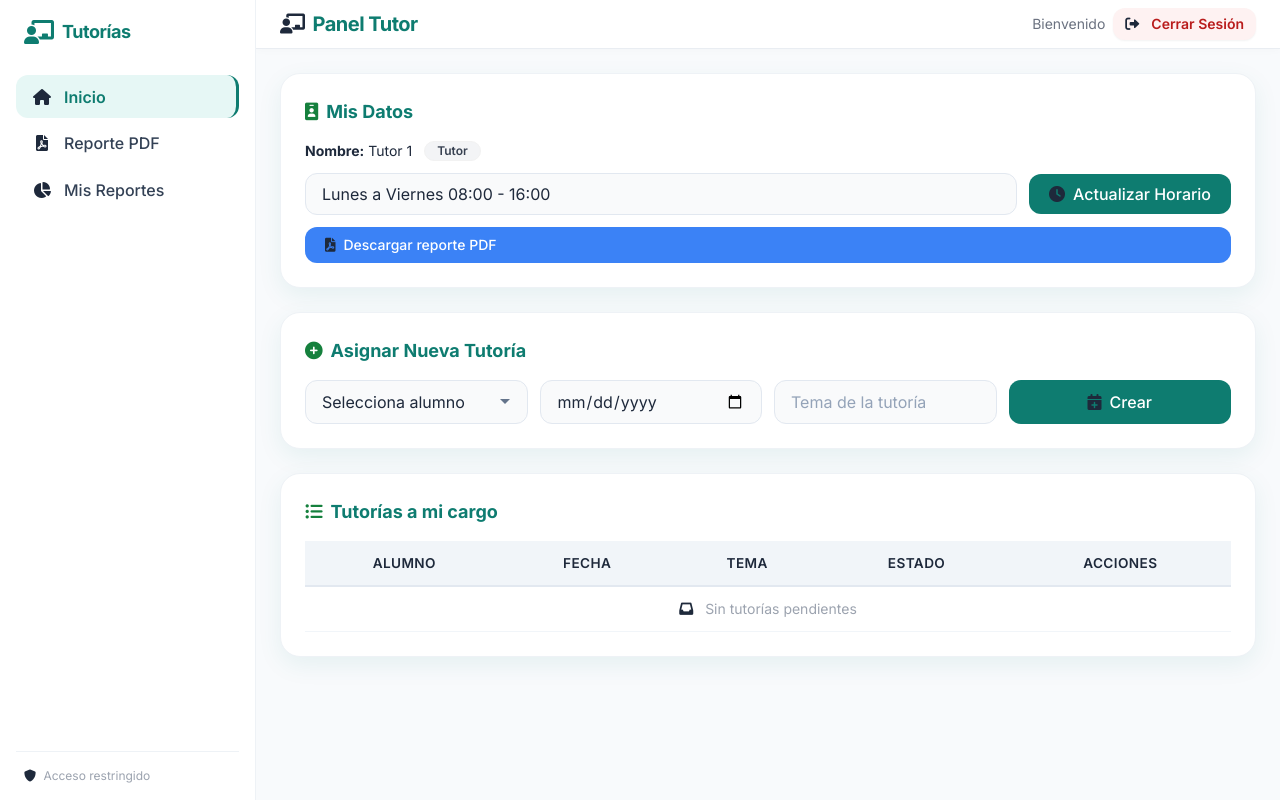
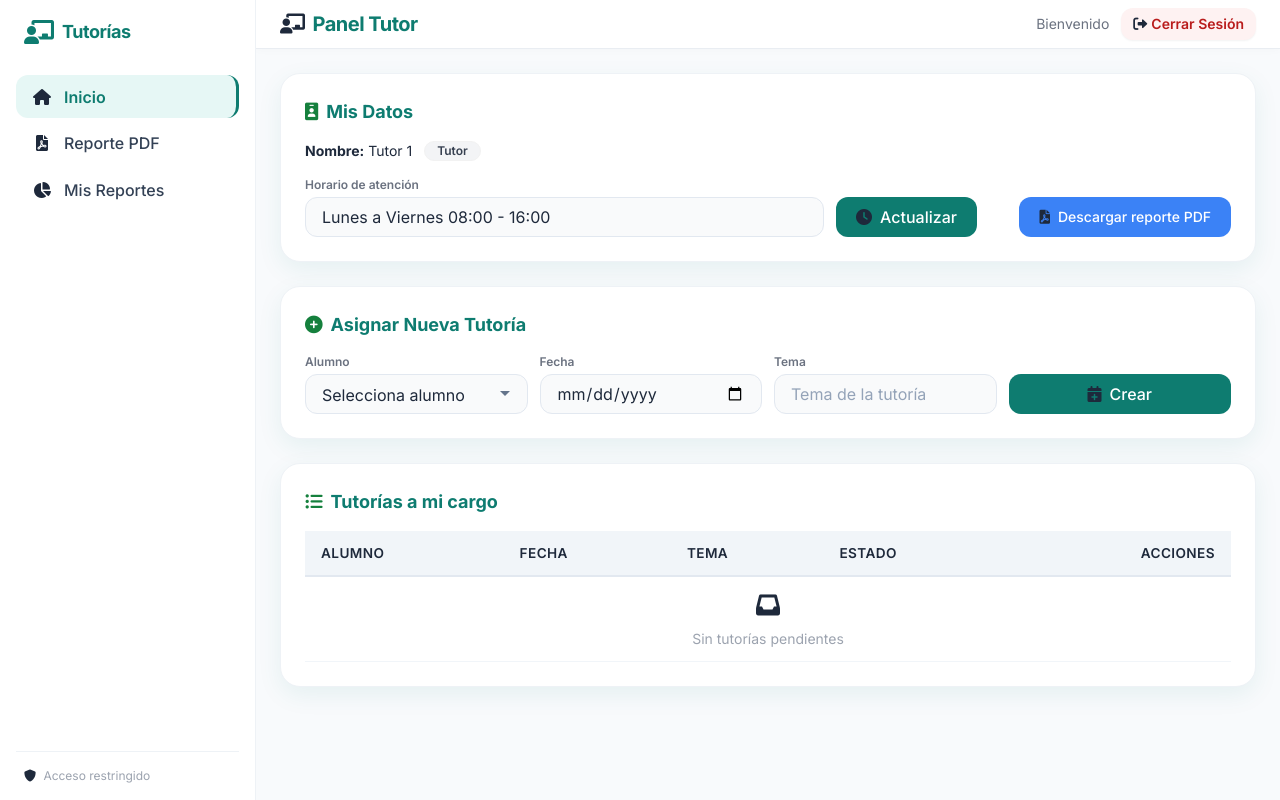
Before and after one commit to Ing-Segundo/sistema_tutorias, a Flask app: template templates/tutor.html in a window 1280 px wide. Run offline with Flask 3, Linux system fonts and the light colour scheme; the template is opened without the code that fills it: values that come from a table or form of the project are taken from there, others are empty; data comes from the database, SQL or seed files in the repository; some libraries are stand-ins or nearby versions.

Commit message:
Update tutor.html

```diff
--- a/templates/tutor.html
+++ b/templates/tutor.html
@@ -12,7 +12,6 @@
     <!-- Google Fonts: Inter -->
     <link href="https://fonts.googleapis.com/css2?family=Inter:opsz,wght@14..32,300;14..32,400;14..32,500;14..32,600;14..32,700&display=swap" rel="stylesheet" />
     <style>
-        /* Variables y estilos base (heredados del coordinador) */
         :root {
             --verde-ut: #0E7C70;
             --verde-sec: #15803D;
@@ -110,36 +109,44 @@
             background: var(--verde-suave);
             color: var(--verde-ut);
             border-radius: 2rem;
-            padding: 0.25rem 1rem;
+            padding: 0.25rem 0.75rem;
             font-weight: 500;
             font-size: 0.75rem;
+            display: inline-flex;
+            align-items: center;
         }
         .badge-warning-light {
             background: #FFFBEB;
             color: #B45309;
             border-radius: 2rem;
-            padding: 0.25rem 1rem;
+            padding: 0.25rem 0.75rem;
             font-weight: 500;
             font-size: 0.75rem;
+            display: inline-flex;
+            align-items: center;
         }
         .badge-info-light {
             background: #EFF6FF;
             color: #1D4ED8;
             border-radius: 2rem;
-            padding: 0.25rem 1rem;
+            padding: 0.25rem 0.75rem;
             font-weight: 500;
             font-size: 0.75rem;
+            display: inline-flex;
+            align-items: center;
         }
         .badge-secondary-light {
             background: #f1f5f9;
             color: #475569;
             border-radius: 2rem;
-            padding: 0.25rem 1rem;
+            padding: 0.25rem 0.75rem;
             font-weight: 500;
             font-size: 0.75rem;
+            display: inline-flex;
+            align-items: center;
         }
 
-        /* Inputs y selects mejorados */
+        /* Inputs y selects */
         .input-modern {
             background: #f9fafb;
             border: 1px solid #e2e8f0;
@@ -147,6 +154,7 @@
             padding: 0.5rem 1rem;
             transition: all 0.2s ease;
             width: 100%;
+            height: 2.5rem;
         }
         .input-modern:focus {
             border-color: var(--verde-ut);
@@ -169,6 +177,7 @@
             background-position: right 1rem center;
             transition: all 0.2s ease;
             width: 100%;
+            height: 2.5rem;
         }
         .select-modern:focus {
             border-color: var(--verde-ut);
@@ -180,7 +189,6 @@
         /* Tabla */
         .table-modern thead {
             background: #f1f5f9;
-            border-radius: 0.75rem 0.75rem 0 0;
         }
         .table-modern thead th {
             font-weight: 600;
@@ -228,7 +236,6 @@
             border-right: 3px solid var(--verde-ut);
         }
 
-        /* Botón toggle menú */
         .drawer-toggle-label {
             cursor: pointer;
             font-size: 1.25rem;
@@ -240,12 +247,10 @@
             background: #f1f5f9;
         }
 
-        /* Ajustes responsivos */
         @media (max-width: 768px) {
             .card-modern { padding: 1rem; }
         }
 
-        /* Scroll suave */
         html { scroll-behavior: smooth; }
     </style>
 </head>
@@ -260,17 +265,17 @@
         <!-- BARRA SUPERIOR -->
         <header class="navbar-custom flex items-center justify-between">
             <div class="flex items-center gap-3">
-                <label for="menu-drawer" class="drawer-toggle-label lg:hidden">
+                <label for="menu-drawer" class="drawer-toggle-label lg:hidden" aria-label="Abrir menú">
                     <i class="fas fa-bars text-[#0E7C70]"></i>
                 </label>
                 <span class="text-xl font-bold text-[#0E7C70] tracking-tight">
                     <i class="fas fa-chalkboard-teacher mr-2"></i>Panel Tutor
                 </span>
             </div>
-            <div class="flex items-center gap-2">
+            <div class="flex items-center gap-3">
                 <span class="text-sm text-gray-500 hidden sm:inline">Bienvenido</span>
-                <a href="{{ url_for('salir') }}" class="btn btn-sm bg-red-50 text-red-700 border-0 hover:bg-red-100 rounded-xl transition">
-                    <i class="fas fa-sign-out-alt mr-1"></i> Cerrar Sesión
+                <a href="{{ url_for('salir') }}" class="btn btn-sm bg-red-50 text-red-700 border-0 hover:bg-red-100 rounded-xl transition flex items-center gap-1">
+                    <i class="fas fa-sign-out-alt"></i> Cerrar Sesión
                 </a>
             </div>
         </header>
@@ -283,7 +288,7 @@
                 {% if m %}
                     <div class="alert alert-{{ m[0][0] }} mb-4 rounded-xl shadow-sm border-0">
                         <i class="fas fa-{{ 'check-circle' if m[0][0] == 'success' else 'exclamation-triangle' }} mr-2"></i>
-                        {{ m[0][1] }}
+                        <span>{{ m[0][1] }}</span>
                     </div>
                 {% endif %}
             {% endwith %}
@@ -293,23 +298,27 @@
                 <h3 class="section-title mb-4">
                     <i class="fas fa-id-badge"></i> Mis Datos
                 </h3>
-                <div class="flex flex-col md:flex-row md:items-center gap-3 mb-3">
+                <div class="flex flex-wrap items-center gap-3 mb-4">
                     <p class="text-sm"><strong>Nombre:</strong> {{ tutor.usuario.nombre_completo }}</p>
                     <span class="badge bg-gray-100 text-gray-700 px-3 py-1 rounded-full text-xs font-semibold">Tutor</span>
                 </div>
-                <form method="POST" action="{{ url_for('actualizar_horario') }}" class="flex flex-wrap items-center gap-3 mb-3">
-                    <div class="flex-1 min-w-[150px]">
-                        <label for="horario" class="sr-only">Horario de atención</label>
+
+                <div class="flex flex-col md:flex-row md:items-end justify-between gap-4">
+                    <form method="POST" action="{{ url_for('actualizar_horario') }}" class="flex flex-col sm:flex-row items-stretch sm:items-center gap-3 flex-1 max-w-2xl">
+                        <div class="flex-1">
+                            <label for="horario" class="block text-xs font-semibold text-gray-500 mb-1">Horario de atención</label>
                             <input type="text" name="horario" id="horario" class="input-modern" value="{{ tutor.horario }}" placeholder="Ej. Lunes a Viernes 10:00-14:00" required />
                         </div>
-                    <button class="btn-primary-ut flex items-center gap-2">
-                        <i class="fas fa-clock"></i> Actualizar Horario
+                        <button type="submit" class="btn-primary-ut h-10 flex items-center justify-center gap-2 self-end">
+                            <i class="fas fa-clock"></i> Actualizar
                         </button>
                     </form>
+
                     <div>
-                    <a href="{{ url_for('reporte_tutor_pdf') }}" class="btn-info-ut flex items-center gap-2 text-sm">
+                        <a href="{{ url_for('reporte_tutor_pdf') }}" class="btn-info-ut h-10 inline-flex items-center gap-2 text-sm justify-center w-full sm:w-auto">
                             <i class="fas fa-file-pdf"></i> Descargar reporte PDF
                         </a>
+                    </div>
                 </div>
             </section>
 
@@ -318,40 +327,50 @@
                 <h3 class="section-title mb-4">
                     <i class="fas fa-plus-circle"></i> Asignar Nueva Tutoría
                 </h3>
-                <form method="POST" action="{{ url_for('crear_tutoria') }}" class="grid grid-cols-1 sm:grid-cols-2 lg:grid-cols-4 gap-3">
+                <form method="POST" action="{{ url_for('crear_tutoria') }}" class="grid grid-cols-1 sm:grid-cols-2 lg:grid-cols-4 gap-3 items-end">
+                    <div>
+                        <label class="block text-xs font-semibold text-gray-500 mb-1">Alumno</label>
                         <select name="id_alumno" class="select-modern" required>
                             <option value="">Selecciona alumno</option>
                             {% for a in alumnos %}
                                 <option value="{{ a.id }}">{{ a.usuario.nombre_completo }}</option>
                             {% endfor %}
                         </select>
+                    </div>
+                    <div>
+                        <label class="block text-xs font-semibold text-gray-500 mb-1">Fecha</label>
                         <input type="date" name="fecha" class="input-modern" required />
+                    </div>
+                    <div>
+                        <label class="block text-xs font-semibold text-gray-500 mb-1">Tema</label>
                         <input type="text" name="tema" class="input-modern" placeholder="Tema de la tutoría" required />
-                    <button class="btn-primary-ut flex items-center justify-center gap-2">
+                    </div>
+                    <button type="submit" class="btn-primary-ut h-10 flex items-center justify-center gap-2">
                         <i class="fas fa-calendar-plus"></i> Crear
                     </button>
                 </form>
             </section>
 
             <!-- TUTORÍAS A CARGO -->
-            <section class="card-modern p-5 md:p-6 overflow-x-auto">
+            <section class="card-modern p-5 md:p-6 overflow-hidden">
                 <h3 class="section-title mb-4">
                     <i class="fas fa-list-ul"></i> Tutorías a mi cargo
                 </h3>
-                <table class="table-modern w-full text-sm">
+                <div class="overflow-x-auto">
+                    <table class="table-modern w-full text-sm text-left">
                         <thead>
                             <tr>
                                 <th>Alumno</th>
                                 <th>Fecha</th>
                                 <th>Tema</th>
                                 <th>Estado</th>
-                            <th>Acciones</th>
+                                <th class="text-right">Acciones</th>
                             </tr>
                         </thead>
                         <tbody>
                             {% for t in tutorias %}
                             <tr>
-                            <td>{{ t.alumno.usuario.nombre_completo }}</td>
+                                <td class="font-medium">{{ t.alumno.usuario.nombre_completo }}</td>
                                 <td class="whitespace-nowrap">{{ t.fecha.strftime('%d/%m/%Y') }}</td>
                                 <td>{{ t.tema }}</td>
                                 <td>
@@ -366,31 +385,30 @@
                                     {% endif %}
                                 </td>
                                 <td>
-                                <div class="flex flex-wrap items-center gap-1">
+                                    <div class="flex items-center justify-end gap-1.5">
                                         {% if t.estado == 'Solicitada' %}
-                                        <a href="{{ url_for('aceptar_tutoria', id=t.id) }}" class="btn btn-ghost btn-xs text-green-600 hover:bg-green-50 border border-green-200 rounded-xl">
+                                            <a href="{{ url_for('aceptar_tutoria', id=t.id) }}" class="btn btn-ghost btn-xs text-green-600 hover:bg-green-50 border border-green-200 rounded-lg">
                                                 <i class="fas fa-check"></i> Aceptar
                                             </a>
-                                        <a href="{{ url_for('form_editar_tutoria', id=t.id) }}" class="btn btn-ghost btn-xs text-[#0E7C70] hover:bg-[#E6F7F5] border border-[#CCEBE8] rounded-xl">
+                                            <a href="{{ url_for('form_editar_tutoria', id=t.id) }}" class="btn btn-ghost btn-xs text-[#0E7C70] hover:bg-[#E6F7F5] border border-[#CCEBE8] rounded-lg" title="Editar">
                                                 <i class="fas fa-edit"></i>
                                             </a>
                                         {% endif %}
 
                                         {% if t.estado in ['Asignada por tutor', 'Confirmada'] %}
-                                        <a href="{{ url_for('iniciar_tutoria', id=t.id) }}" class="btn-primary-ut btn-xs flex items-center gap-1">
+                                            <a href="{{ url_for('iniciar_tutoria', id=t.id) }}" class="btn-primary-ut btn-xs flex items-center gap-1 rounded-lg">
                                                 <i class="fas fa-play"></i> Iniciar
                                             </a>
                                         {% endif %}
 
                                         {% if t.estado in ['Asignada por tutor', 'En proceso', 'Realizada'] %}
-                                        <a href="{{ url_for('ver_tutoria_individual', id=t.id) }}" class="btn-info-ut btn-xs flex items-center gap-1">
+                                            <a href="{{ url_for('ver_tutoria_individual', id=t.id) }}" class="btn-info-ut btn-xs flex items-center gap-1 rounded-lg">
                                                 <i class="fas fa-eye"></i> Ficha
                                             </a>
                                         {% endif %}
 
-                                    <!-- Botón Completar (solo si estado no es Asignada/En proceso/Realizada) -->
                                         {% if t.estado not in ['Asignada por tutor','En proceso','Realizada'] %}
-                                        <a href="{{ url_for('completar_tutoria', id=t.id) }}" class="btn btn-ghost btn-xs text-blue-600 hover:bg-blue-50 border border-blue-200 rounded-xl">
+                                            <a href="{{ url_for('completar_tutoria', id=t.id) }}" class="btn btn-ghost btn-xs text-blue-600 hover:bg-blue-50 border border-blue-200 rounded-lg">
                                                 <i class="fas fa-check-double"></i> Completar
                                             </a>
                                         {% endif %}
@@ -399,13 +417,14 @@
                             </tr>
                             {% else %}
                             <tr>
-                            <td colspan="5" class="text-center py-6 text-gray-400">
-                                <i class="fas fa-inbox mr-2"></i> Sin tutorías pendientes
+                                <td colspan="5" class="text-center py-8 text-gray-400">
+                                    <i class="fas fa-inbox text-2xl mb-2 block"></i> Sin tutorías pendientes
                                 </td>
                             </tr>
                             {% endfor %}
                         </tbody>
                     </table>
+                </div>
             </section>
 
         </main>
@@ -413,7 +432,7 @@
 
     <!-- MENÚ LATERAL -->
     <div class="drawer-side z-50">
-        <label for="menu-drawer" class="drawer-overlay"></label>
+        <label for="menu-drawer" class="drawer-overlay" aria-label="Cerrar menú"></label>
         <aside class="bg-white w-64 h-full p-4 border-r border-[#eef2f6] flex flex-col">
             <div class="flex items-center gap-2 mb-6 px-2">
                 <i class="fas fa-chalkboard-teacher text-2xl text-[#0E7C70]"></i>
```
Lines whose indentation alone changed are shown as unchanged.
